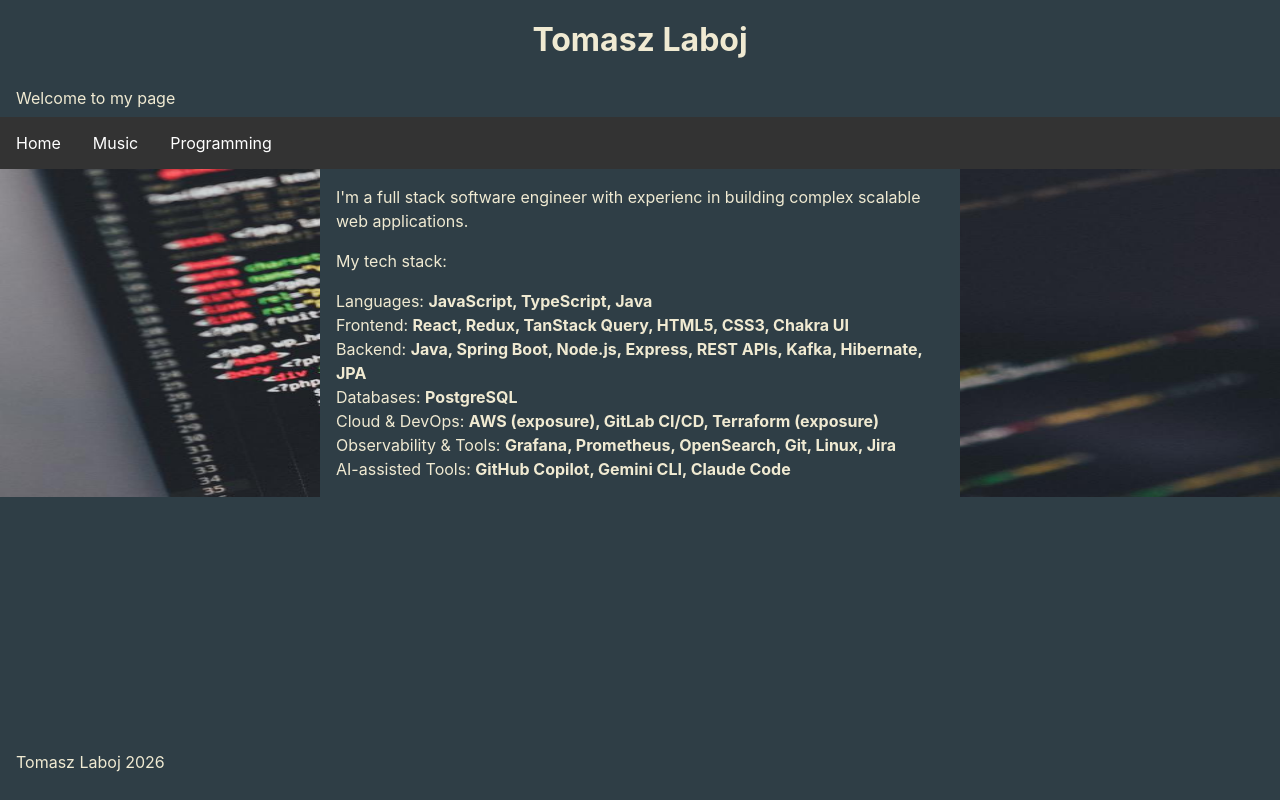
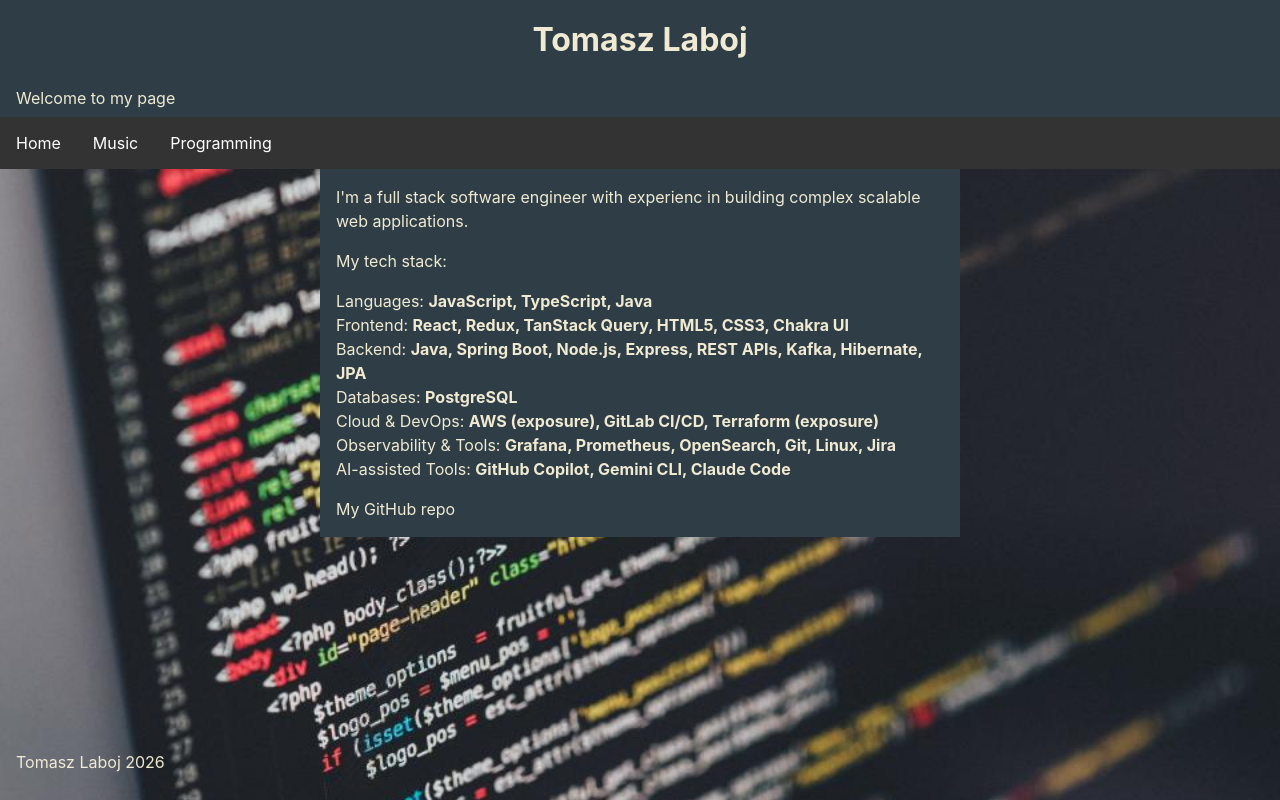
Before and after one commit to TomaszLaboj/tomasz-laboj-page, a React (Vite) app: page /programming in a window 1280 px wide. Shown: the top 800 px of the page. Built offline with nearby package versions, Linux system fonts and the light colour scheme.

Commit message:
stretch background image

```diff
--- a/src/App.css
+++ b/src/App.css
@@ -23,7 +23,7 @@
     width: 50%;
     margin: auto;
     background-color: #2f3e46;
-    height: 100%;
+    height: 100;
 }
 
 .padding-1 {
--- a/src/Programming/Programming.css
+++ b/src/Programming/Programming.css
@@ -1,6 +1,7 @@
 .programming {
     background-image: url("/public/coding-programming_U3W2SHOLWQ.jpg");
-    background-repeat: repeat-y;
-  background-attachment: scroll;
-  background-size: 100% 100%;
+    background-repeat: no-repeat;
+    background-attachment: fixed;
+    background-size: 100% 100%;
+    height: 100vh;
 }
--- a/src/Programming/Summary.tsx
+++ b/src/Programming/Summary.tsx
@@ -30,6 +30,9 @@ const Summary = () => {
                     AI-assisted Tools: <strong>GitHub Copilot, Gemini CLI, Claude Code</strong>
                 </li>
             </ul>
+            <p className="padding-top-1">
+                <a href="https://github.com/TomaszLaboj">My GitHub repo</a>
+            </p>
         </div>
     )
 }
```
